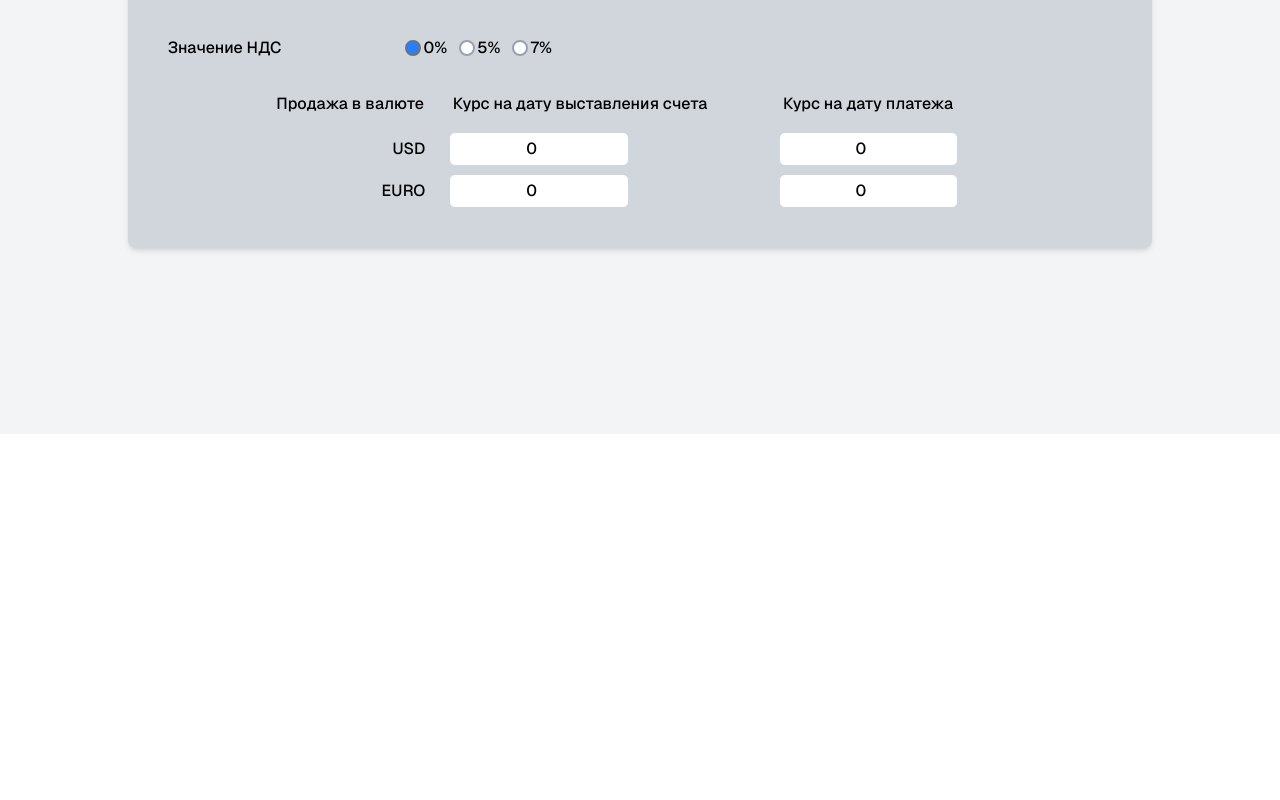
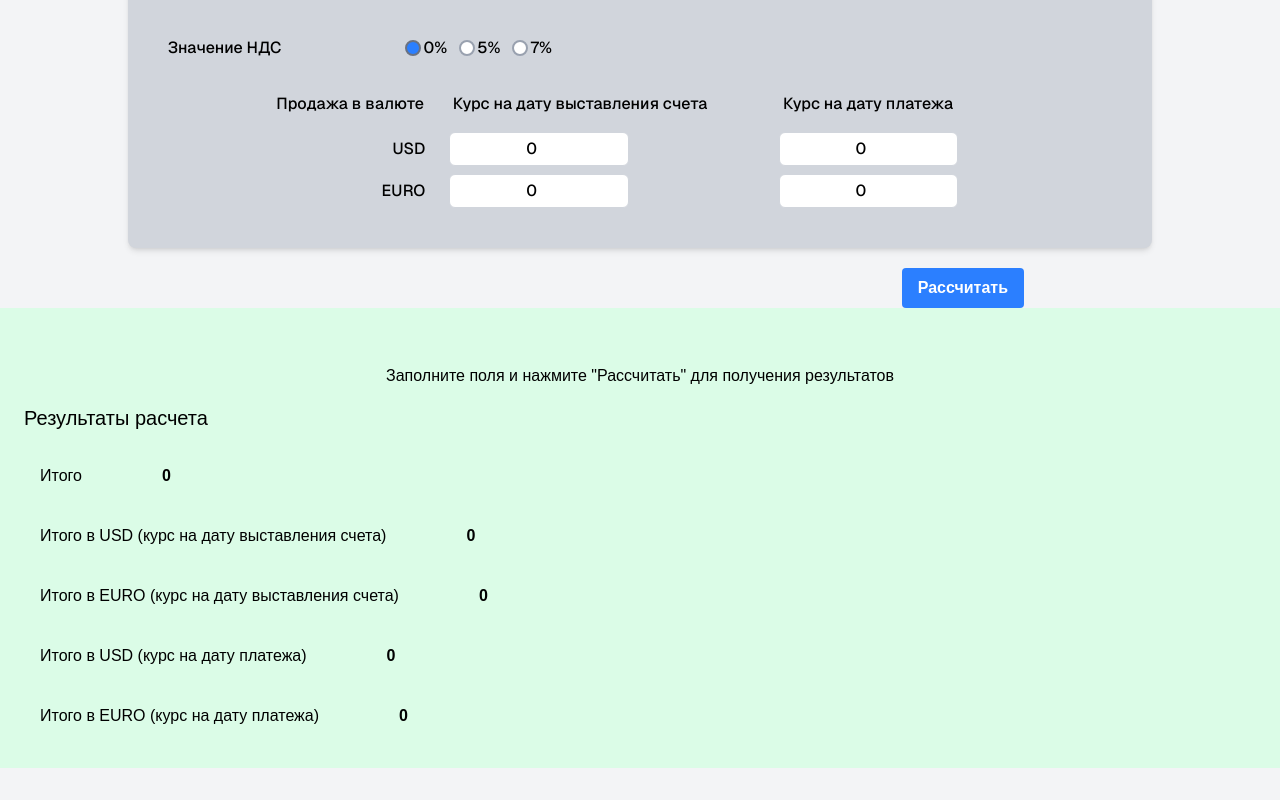
Before and after one commit to djhotdog1e/calculator_cir, a Next.js app: page / in a window 1280 px wide. Shown: the part 366-1166 px from the top of the page. Before the commit the page ends 800 px from the top, so only its background shows below. Built offline with nearby package versions, Linux system fonts and the light colour scheme.

Commit message:
test sum func

```diff
--- a/src/app/components/InputTable/TableForm/TableForm.jsx
+++ b/src/app/components/InputTable/TableForm/TableForm.jsx
@@ -11,7 +11,7 @@ export default function TableForm({ values, onChange }) {
         {name: 'creditPercent', label: '% кредита'},
         {name: 'delayDays', label: 'Дни отсрочки'},
         {name: 'creditDays', label: 'Дни кредита'},
-        {name: 'markup', label: 'Наценка'},
+        {name: 'markup', label: 'Наценка, %'},
         {name: 'advancePercent', label: 'Авансирование в %'},
         {name: 'inflation', label: 'Инфляция'},
         {name: 'advanceAmount', label: 'Авансирование в сумме'}
--- /dev/null
+++ b/src/app/components/ResultTable/ResultSection/ResultSection.jsx
@@ -0,0 +1,62 @@
+import React from 'react';
+
+export default function ResultsSection({ results }) {
+  const resultItems = [
+    {
+      key: 'total',
+      label: 'Итого',
+      value: results.total,
+    },
+    {
+      key: 'totalUsdInvoice',
+      label: 'Итого в USD (курс на дату выставления счета)',
+      value: results.totalUsdInvoice,
+    },
+    {
+      key: 'totalEuroInvoice',
+      label: 'Итого в EURO (курс на дату выставления счета)',
+      value: results.totalEuroInvoice,
+    },
+    {
+      key: 'totalUsdPayment',
+      label: 'Итого в USD (курс на дату платежа)',
+      value: results.totalUsdPayment,
+    },
+    {
+      key: 'totalEuroPayment',
+      label: 'Итого в EURO (курс на дату платежа)',
+      value: results.totalEuroPayment,
+    }
+  ];
+
+  return (
+    <div className="bg-green-100 p-6">
+      {results.total === 0 && (
+        <div className="mt-4 p-4 text-center">
+          <p className="text-black">
+            Заполните поля и нажмите "Рассчитать" для получения результатов
+          </p>
+        </div>
+      )}
+      <h2 className="text-xl font-medium mb-4 text-black">Результаты расчета</h2>
+      <div className="space-y-1">
+        {resultItems.map((item) => (
+          <div
+            key={item.key}
+            className={`p-4 ${item.className}`}
+          >
+            <div className="flex items-center">
+              <span className="text-md font-medium text-black">
+                {item.label}
+              </span>
+              <span className="font-bold text-black ml-20">
+                {item.value} {item.currency}
+              </span>
+            </div>
+          </div>
+        ))}
+      </div>
+
+    </div>
+  );
+}
--- a/src/app/page.jsx
+++ b/src/app/page.jsx
@@ -2,6 +2,7 @@
 
 import { useState } from "react";
 import TableForm from "./components/InputTable/TableForm/TableForm";
+import ResultsSection from "./components/ResultTable/ResultSection/ResultSection";
 
 const initialValues = {
   buy: 0,
@@ -21,8 +22,44 @@ const initialValues = {
   euroPayment: 0,
 };
 
+const initialResults = {
+  total: 0,
+  totalUsdInvoice: 0,
+  totalEuroInvoice: 0,
+  totalUsdPayment: 0,
+  totalEuroPayment: 0,
+};
+
 export default function Page() {
   const [values, setValues] = useState(initialValues);
+  const [results, setResults] = useState(initialResults);
+
+  const handleCalculate = () => {
+    const fieldsToSum = ['buy', 'creditAmount', 'sale', 'creditPercent', 'delayDays',
+      'creditDays', 'markup', 'advancePercent', 'inflation', 'advanceAmount'];
+
+    const ndsPercent = parseInt(values.nds || 0);
+
+    const total = fieldsToSum.reduce((sum, field) => {
+      return sum + (Number(values[field]) || 0) * (1 + ndsPercent / 100);
+    }, 0);
+
+
+    const usdInvoiceRate = Number(values.usdInvoice) || 1;
+    const usdPaymentRate = Number(values.usdPayment) || 1;
+    const euroInvoiceRate = Number(values.euroInvoice) || 1;
+    const euroPaymentRate = Number(values.euroPayment) || 1;
+
+    setResults({
+      total: total,
+      totalUsdInvoice: total / usdInvoiceRate,
+      totalEuroInvoice: total / euroInvoiceRate,
+      totalUsdPayment: total / usdPaymentRate,
+      totalEuroPayment: total / euroPaymentRate,
+    });
+
+
+  };
 
   const handleChange = (e) => {
     const { name, value, type } = e.target;
@@ -43,6 +80,14 @@ export default function Page() {
           onChange={handleChange}
         />
       </div>
+      <div className="flex justify-end items-center max-w-4/5">
+        <button onClick={handleCalculate} className="bg-blue-500 hover:bg-blue-700 text-white font-bold py-2 px-4 rounded">
+        Рассчитать
+        </button>
+      </div>
+      <div>
+        <ResultsSection results={results} />
+      </div>
     </div>
   );
 }
```
